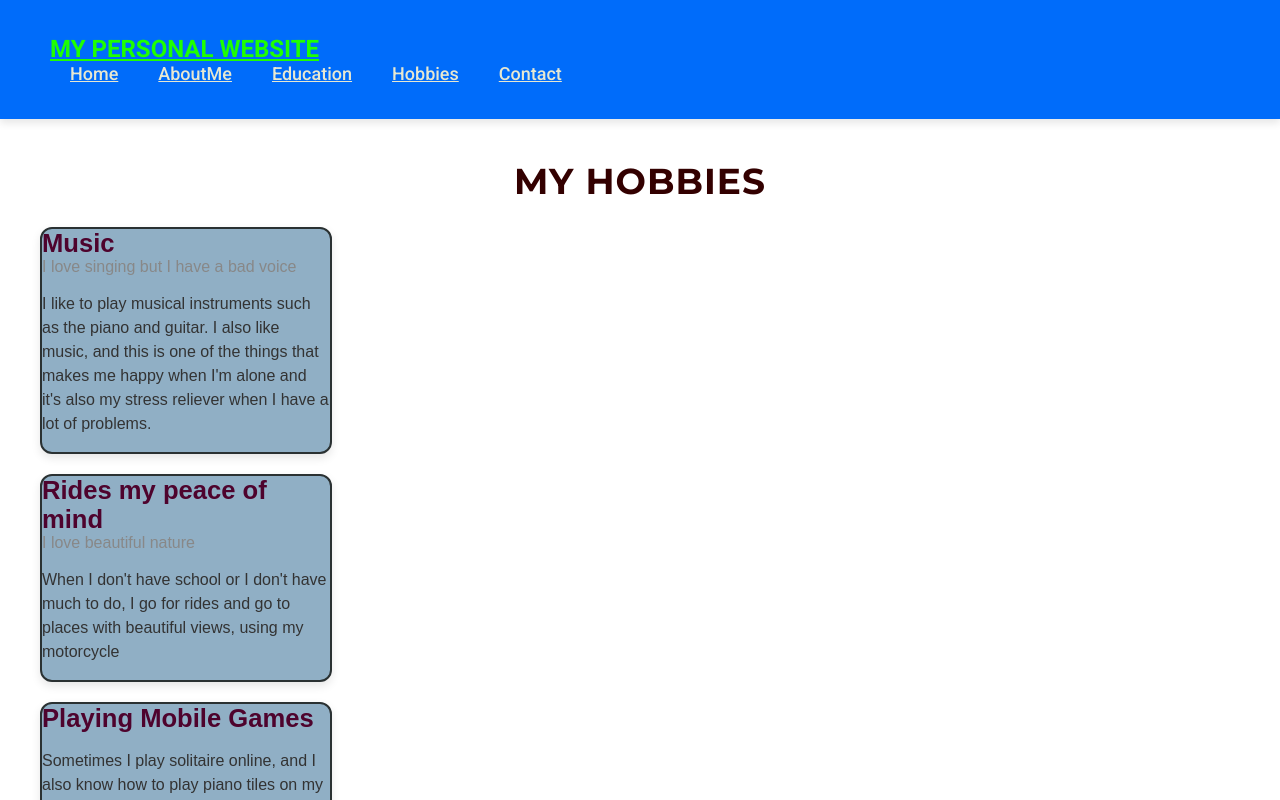
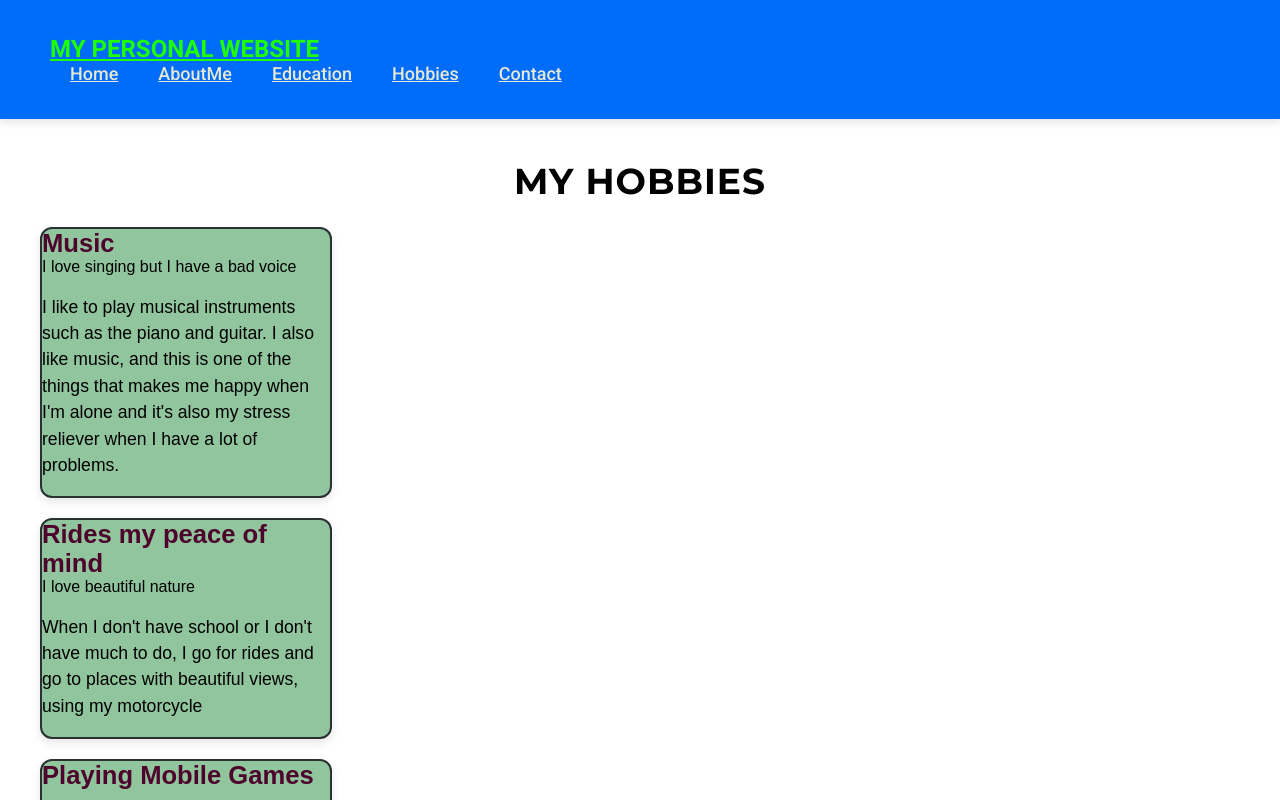
Before and after one commit to delossantos11/frontend2, a React (Vite) app: page /hobbies in a window 1280 px wide. Shown: the top 800 px of the page. Built offline with nearby package versions, Linux system fonts and the light colour scheme.

Commit message:
Update Hobbies.css

```diff
--- a/src/Hobbies.css
+++ b/src/Hobbies.css
@@ -14,7 +14,7 @@
     overflow: hidden;
     transition: transform 0.3s ease, box-shadow 0.3s ease;
     box-shadow: 0 4px 10px rgba(0, 0, 0, 0.1);
-    background-color: #90AFC5;
+    background-color: #90c59d;
 }
 
 .card:hover {
@@ -30,14 +30,14 @@
 
 .card-subtitle {
     font-size: 1rem;
-    color: #888;
+    color: #000000;
     margin-bottom: 10px;
 }
 
 .card-text {
-    font-size: 1rem;
+    font-size: 1.1rem;
     line-height: 1.5;
-    color: #333;
+    color: #000000;
 }
 
 .card-link {
@@ -55,7 +55,7 @@
 .hobbies-h1 {
     font-family: 'Montserrat', sans-serif;
     font-size: 36px;
-    color: #330000;
+    color: #000000;
     text-align: center;
     margin-top: 20px;
     text-transform: uppercase;
```
